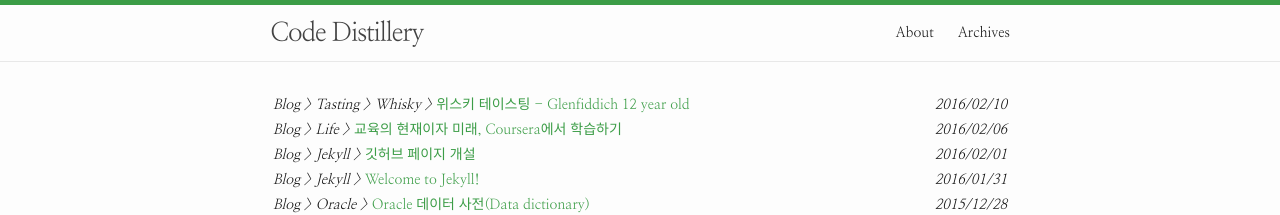
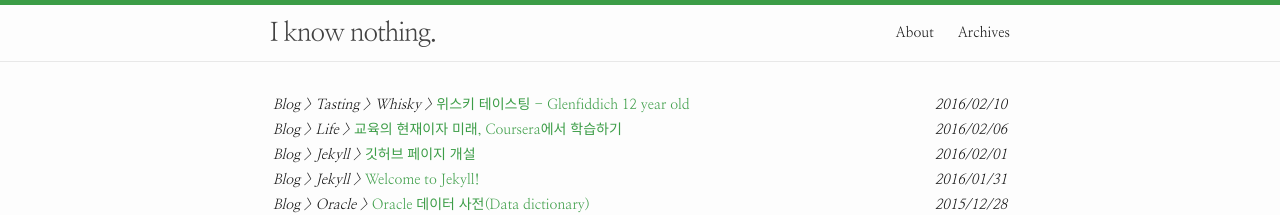
Before and after one commit to sshplendid/sshplendid.github.io, a Jekyll site: the page built from archives/index.html, in a window 1280 px wide. Shown: the top 215 px of the page. Built offline with Jekyll 4.4.1, drawn with Linux system fonts in a browser that asks for light colours; some of the changed lines change nothing that is shown.

Commit message:
Update _config.yml

```diff
--- a/_config.yml
+++ b/_config.yml
@@ -6,11 +6,10 @@
 # 'jekyll serve'. If you change this file, please restart the server process.
 
 # Site settings
-title: Code Distillery
+title: I know nothing.
 email: sshplendid@gmail.com
 description: > # this means to ignore newlines until "baseurl:"
-  Coding with drinking whatever!<br/>
-  술 마시는 것을 좋아하고 가끔 개발도 합니다.<br/>
+  난 모릅니다.
   Suwon to Seoul<br/>
 baseurl: "" # the subpath of your site, e.g. /blog
 url: "http://sshplendid.github.io" # the base hostname & protocol for your site
```
